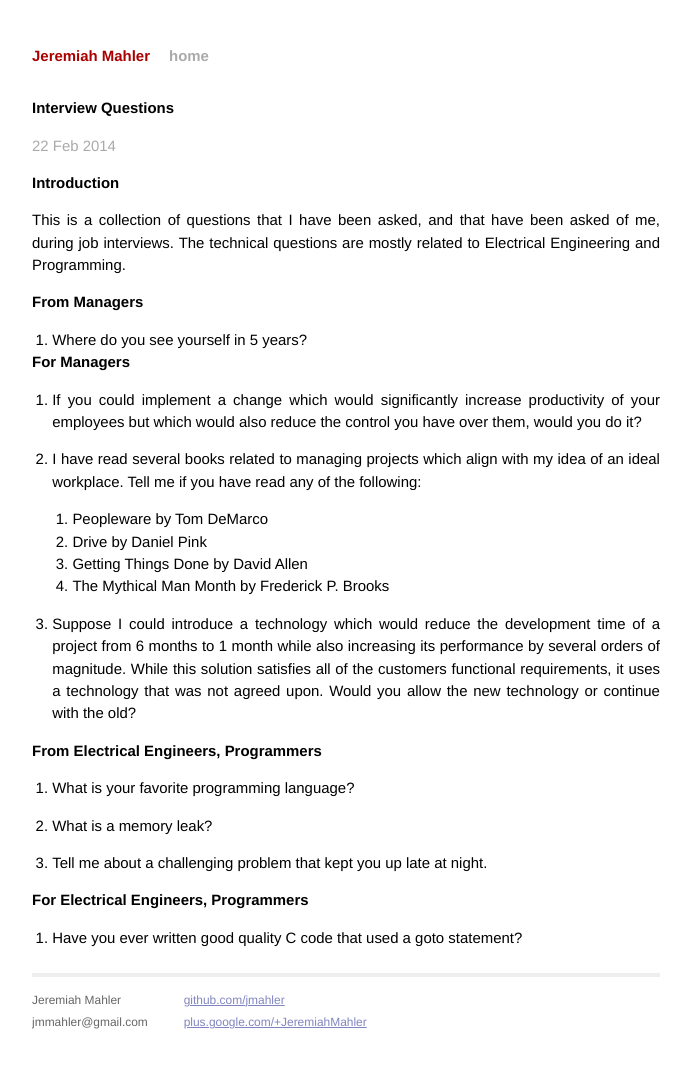
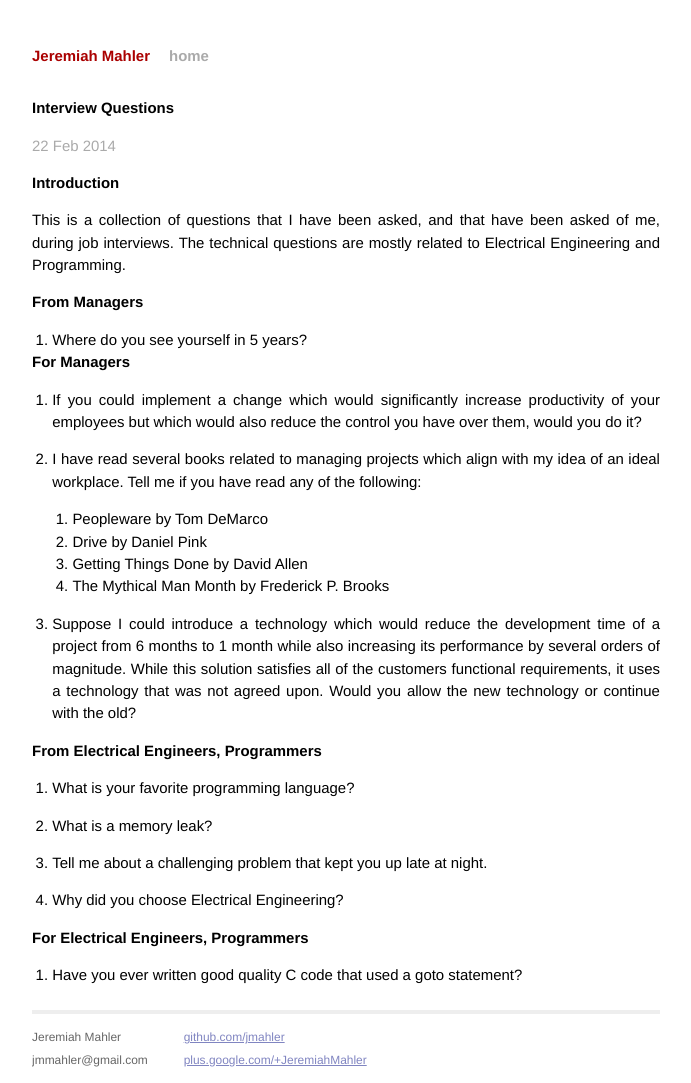
Before and after one commit to jmahler/jmahler.github.io, a Jekyll site: the page built from _posts/2014-02-22-interview_questions.md, in a window 1280 px wide. Shown: the whole page, without its empty margins (294-985 px from the left). Built offline with Jekyll 4.4.1, drawn with Linux system fonts in a browser that asks for light colours; Markdown is read by kramdown in place of the engine named in the settings; before the commit the page ends 1046 px from its top, so only the background shows below that.

Commit message:
why did you choose Electrical Engineering question

```diff
--- a/_posts/2014-02-22-interview_questions.md
+++ b/_posts/2014-02-22-interview_questions.md
@@ -47,6 +47,8 @@ Would you allow the new technology or continue with the old?
 
 1. Tell me about a challenging problem that kept you up late at night.
 
+1. Why did you choose Electrical Engineering?
+
 # For Electrical Engineers, Programmers
 
 1. Have you ever written good quality C code that used a goto statement?
```
